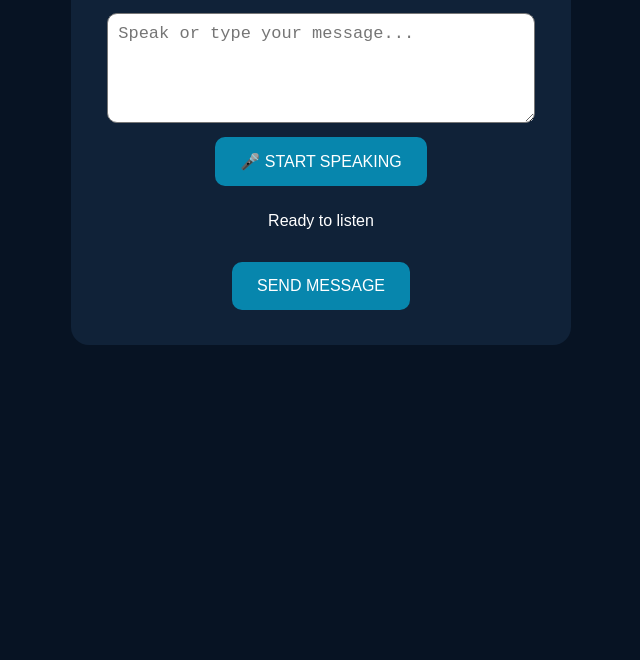
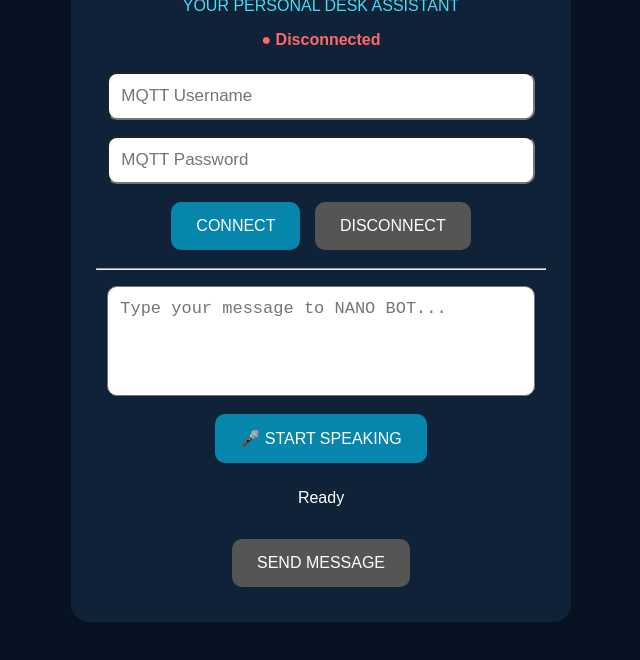
Before and after one commit to NithinKurma/nano-bot-controller, a plain HTML site: page index.html in a window 1280 px wide. Shown: the part 164-824 px from the top of the page, without its empty margins (319-959 px from the left). Before the commit the page ends 800 px from the top, so only its background shows below. Drawn offline with Linux system fonts and the light colour scheme.

Commit message:
Update index.html

```diff
--- a/index.html
+++ b/index.html
@@ -1,9 +1,13 @@
+=
 <!DOCTYPE html>
 <html lang="en">
 <head>
   <meta charset="UTF-8">
   <meta name="viewport" content="width=device-width, initial-scale=1.0">
   <title>NANO BOT Controller</title>
+
+  <!-- MQTT library -->
+  <script src="https://unpkg.com/mqtt/dist/mqtt.min.js"></script>
 
   <style>
     body {
@@ -26,13 +30,18 @@
       letter-spacing: 4px;
     }
 
-    textarea {
+    input, textarea {
       width: 95%;
-      height: 110px;
       font-size: 17px;
-      padding: 10px;
+      padding: 12px;
       border-radius: 10px;
       box-sizing: border-box;
+      margin: 8px 0;
+    }
+
+    textarea {
+      height: 110px;
+      resize: none;
     }
 
     button {
@@ -46,20 +55,72 @@
       cursor: pointer;
     }
 
+    button:disabled {
+      background: #555;
+      cursor: not-allowed;
+    }
+
     #status {
       color: white;
       min-height: 24px;
+    }
+
+    #connectionStatus {
+      font-weight: bold;
+      margin: 15px 0;
+    }
+
+    .connected {
+      color: #35e59b;
+    }
+
+    .disconnected {
+      color: #ff6868;
     }
   </style>
 </head>
 
 <body>
+
   <div class="container">
+
     <h1>NANO BOT</h1>
     <p>YOUR PERSONAL DESK ASSISTANT</p>
 
-    <textarea id="message"
-      placeholder="Speak or type your message..."></textarea>
+    <p id="connectionStatus" class="disconnected">
+      ● Disconnected
+    </p>
+
+    <input
+      type="text"
+      id="mqttUsername"
+      placeholder="MQTT Username"
+      autocomplete="username"
+    >
+
+    <input
+      type="password"
+      id="mqttPassword"
+      placeholder="MQTT Password"
+      autocomplete="current-password"
+    >
+
+    <br>
+
+    <button id="connectButton" onclick="connectMQTT()">
+      CONNECT
+    </button>
+
+    <button id="disconnectButton" onclick="disconnectMQTT()" disabled>
+      DISCONNECT
+    </button>
+
+    <hr>
+
+    <textarea
+      id="message"
+      placeholder="Type your message to NANO BOT..."
+    ></textarea>
 
     <br>
 
@@ -67,23 +128,218 @@
       🎤 START SPEAKING
     </button>
 
-    <p id="status">Ready to listen</p>
+    <p id="status">Ready</p>
 
-    <button onclick="sendMessage()">
+    <button id="sendButton" onclick="sendMessage()" disabled>
       SEND MESSAGE
     </button>
+
   </div>
 
   <script>
+
+    // MQTT CONFIGURATION
+
+    const brokerURL = "wss://broker.mqtty.com:8884/mqtt";
+
+    const commandTopic = "nano-esp32/command";
+    const responseTopic = "nano-esp32/response";
+
+    let mqttClient = null;
+
+
+    // CONNECT TO MQTT
+
+    function connectMQTT() {
+
+      const username =
+        document.getElementById("mqttUsername").value.trim();
+
+      const password =
+        document.getElementById("mqttPassword").value;
+
+      const status =
+        document.getElementById("status");
+
+      if (!username || !password) {
+        status.textContent =
+          "Enter your MQTT username and password.";
+        return;
+      }
+
+      status.textContent = "Connecting to MQTT...";
+
+      const clientId =
+        "NanoBotWeb-" + Math.random().toString(16).slice(2, 10);
+
+      mqttClient = mqtt.connect(brokerURL, {
+        username: username,
+        password: password,
+        clientId: clientId,
+        protocolVersion: 4,
+        clean: true,
+        connectTimeout: 10000,
+        reconnectPeriod: 0
+      });
+
+      mqttClient.on("connect", function () {
+
+        document.getElementById("connectionStatus").textContent =
+          "● Connected to MQTT";
+
+        document.getElementById("connectionStatus").className =
+          "connected";
+
+        document.getElementById("status").textContent =
+          "NANO BOT is ready!";
+
+        document.getElementById("sendButton").disabled = false;
+        document.getElementById("connectButton").disabled = true;
+        document.getElementById("disconnectButton").disabled = false;
+
+        mqttClient.subscribe(responseTopic, function (error) {
+
+          if (error) {
+            document.getElementById("status").textContent =
+              "Connected, but response subscription failed.";
+          }
+
+        });
+
+      });
+
+
+      // RESPONSE RECEIVED
+
+      mqttClient.on("message", function (topic, payload) {
+
+        if (topic === responseTopic) {
+
+          document.getElementById("status").textContent =
+            "NANO BOT responded successfully!";
+
+        }
+
+      });
+
+
+      // CONNECTION ERROR
+
+      mqttClient.on("error", function (error) {
+
+        document.getElementById("status").textContent =
+          "MQTT error: " + error.message;
+
+      });
+
+
+      // CONNECTION CLOSED
+
+      mqttClient.on("close", function () {
+
+        document.getElementById("connectionStatus").textContent =
+          "● Disconnected";
+
+        document.getElementById("connectionStatus").className =
+          "disconnected";
+
+        document.getElementById("sendButton").disabled = true;
+        document.getElementById("connectButton").disabled = false;
+        document.getElementById("disconnectButton").disabled = true;
+
+      });
+
+    }
+
+
+    // DISCONNECT
+
+    function disconnectMQTT() {
+
+      if (mqttClient) {
+        mqttClient.end(true);
+        mqttClient = null;
+      }
+
+      document.getElementById("connectionStatus").textContent =
+        "● Disconnected";
+
+      document.getElementById("connectionStatus").className =
+        "disconnected";
+
+      document.getElementById("status").textContent =
+        "Disconnected from MQTT";
+
+      document.getElementById("sendButton").disabled = true;
+      document.getElementById("connectButton").disabled = false;
+      document.getElementById("disconnectButton").disabled = true;
+
+    }
+
+
+    // SEND MESSAGE TO NANO BOT
+
+    function sendMessage() {
+
+      const message =
+        document.getElementById("message").value.trim();
+
+      const status =
+        document.getElementById("status");
+
+      if (!message) {
+        status.textContent = "Please enter a message.";
+        return;
+      }
+
+      if (!mqttClient || !mqttClient.connected) {
+        status.textContent = "Please connect to MQTT first.";
+        return;
+      }
+
+      status.textContent = "Sending to NANO BOT...";
+
+      mqttClient.publish(
+        commandTopic,
+        message,
+        { qos: 0 },
+        function (error) {
+
+          if (error) {
+
+            status.textContent =
+              "Message sending failed.";
+
+          } else {
+
+            status.textContent =
+              "Message sent to NANO BOT!";
+
+            document.getElementById("message").value = "";
+
+          }
+
+        }
+      );
+
+    }
+
+
+    // VOICE INPUT
+
     function startListening() {
+
       const SpeechRecognition =
         window.SpeechRecognition ||
         window.webkitSpeechRecognition;
 
       if (!SpeechRecognition) {
+
         document.getElementById("status").textContent =
           "Speech recognition is not supported.";
+
         return;
+
       }
 
       const recognition = new SpeechRecognition();
@@ -92,63 +348,48 @@
       recognition.continuous = false;
       recognition.interimResults = true;
 
-      recognition.onstart = function() {
+      recognition.onstart = function () {
+
         document.getElementById("status").textContent =
           "Listening...";
+
       };
 
-      recognition.onresult = function(event) {
+      recognition.onresult = function (event) {
+
         let transcript = "";
 
         for (let i = 0; i < event.results.length; i++) {
-          transcript += event.results[i][0].transcript;
+
+          transcript +=
+            event.results[i][0].transcript;
+
         }
 
-        document.getElementById("message").value = transcript;
+        document.getElementById("message").value =
+          transcript;
+
       };
 
-      recognition.onerror = function(event) {
+      recognition.onerror = function (event) {
+
         document.getElementById("status").textContent =
-          "Error: " + event.error;
+          "Speech error: " + event.error;
+
       };
 
-      recognition.onend = function() {
+      recognition.onend = function () {
+
         document.getElementById("status").textContent =
           "Speech recognition finished.";
+
       };
 
       recognition.start();
+
     }
 
-    async function sendMessage() {
-  const message = document.getElementById("message").value.trim();
-  const status = document.getElementById("status");
+  </script>
 
-  if (!message) {
-    status.textContent = "Please enter a message.";
-    return;
-  }
-
-  status.textContent = "Sending to NANO BOT...";
-
-  try {
-    const response = await fetch(
-      "http://10.109.60.37/say?msg=" + encodeURIComponent(message),
-      { method: "GET", mode: "cors" }
-    );
-
-    if (!response.ok) {
-      throw new Error("ESP32 response: " + response.status);
-    }
-
-    status.textContent = "Message sent to NANO BOT!";
-    document.getElementById("message").value = "";
-
-  } catch (error) {
-    status.textContent = "Connection failed: " + error.message;
-    console.error(error);
-  }
-}
-  </script>
 </body>
 </html>
```
